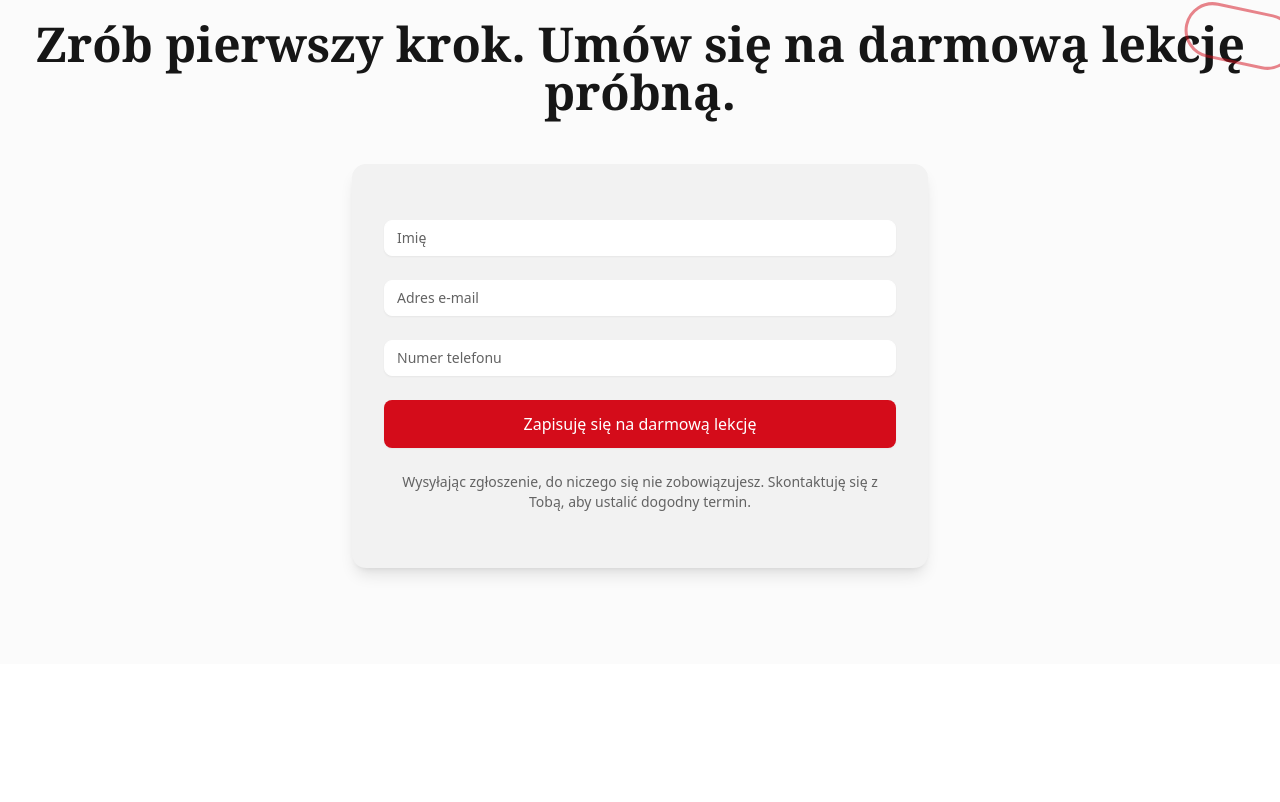
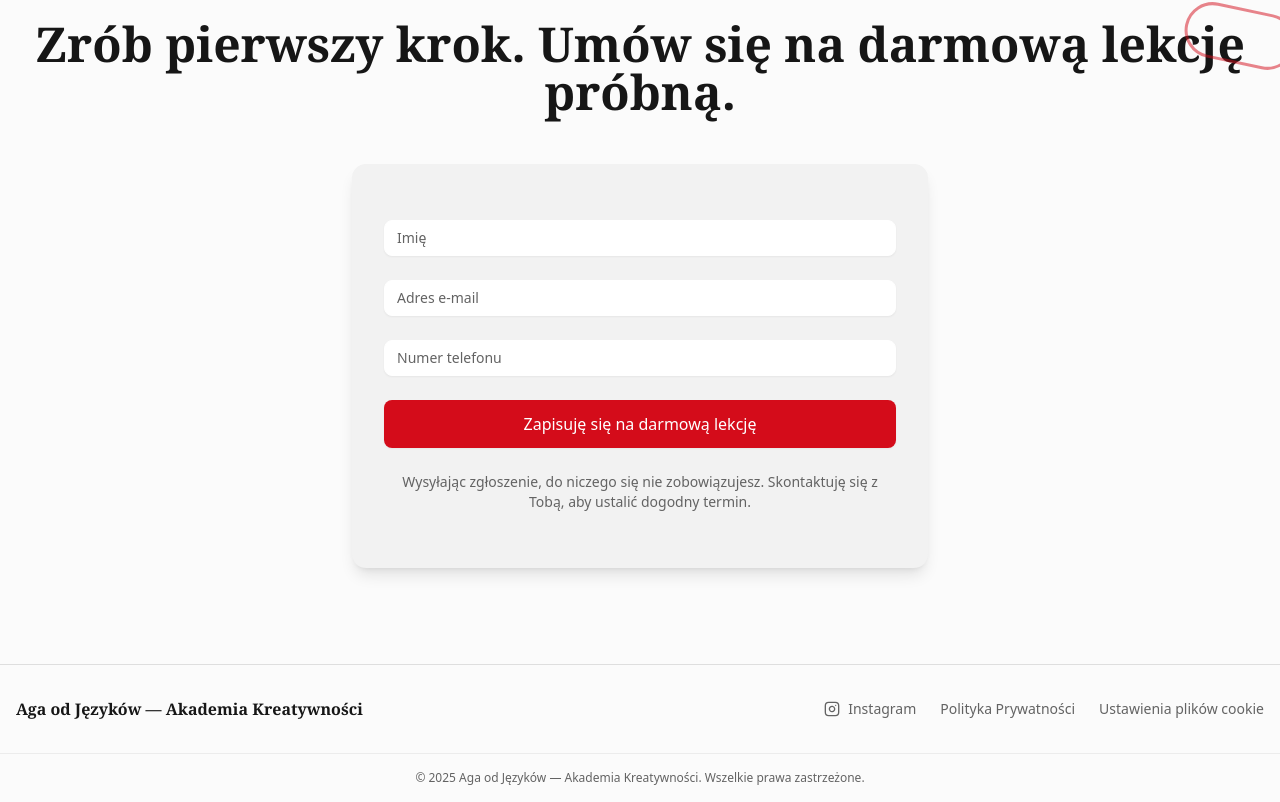
Before and after one commit to davedaslave32123/v0-language-school-website, a Next.js app: page / in a window 1280 px wide. Shown: the part 5269-6071 px from the top of the page. Before the commit the page ends 5933 px from the top, so only its background shows below. Built offline with nearby package versions, Linux system fonts and the light colour scheme; no server answers; a web font is replaced by a local one.

Commit message:
Add site footer with Instagram, privacy link, and cookie settings reset

```diff
--- a/app/layout.tsx
+++ b/app/layout.tsx
@@ -4,6 +4,7 @@ import { Inter, Playfair_Display } from "next/font/google"
 import "./globals.css"
 import { AnalyticsScripts } from "@/components/analytics-scripts"
 import { CookieConsentBanner } from "@/components/cookie-consent-banner"
+import { Footer } from "@/components/footer"
 
 const inter = Inter({
   subsets: ["latin", "latin-ext"],
@@ -33,6 +34,7 @@ export default function RootLayout({
       <body className="font-sans">
         <AnalyticsScripts />
         {children}
+        <Footer />
         <CookieConsentBanner />
       </body>
     </html>
--- /dev/null
+++ b/components/cookie-settings-link.tsx
@@ -0,0 +1,15 @@
+"use client"
+
+import { clearConsent } from "@/lib/consent"
+
+export function CookieSettingsLink() {
+  return (
+    <button
+      type="button"
+      onClick={() => clearConsent()}
+      className="hover:text-primary transition-colors"
+    >
+      Ustawienia plików cookie
+    </button>
+  )
+}
--- /dev/null
+++ b/components/footer.tsx
@@ -0,0 +1,35 @@
+import Link from "next/link"
+import { Instagram } from "lucide-react"
+import { CookieSettingsLink } from "@/components/cookie-settings-link"
+
+export function Footer() {
+  const year = new Date().getFullYear()
+
+  return (
+    <footer className="border-t border-border bg-muted/30">
+      <div className="container mx-auto flex flex-col items-center gap-4 px-4 py-8 text-center sm:flex-row sm:justify-between sm:text-left">
+        <p className="font-serif font-bold text-foreground">Aga od Języków — Akademia Kreatywności</p>
+
+        <div className="flex flex-wrap items-center justify-center gap-x-6 gap-y-2 text-sm text-muted-foreground">
+          <a
+            href="https://instagram.com/aga_od_jezykow"
+            target="_blank"
+            rel="noopener noreferrer"
+            aria-label="Instagram"
+            className="inline-flex items-center gap-2 hover:text-primary transition-colors"
+          >
+            <Instagram className="w-4 h-4" />
+            Instagram
+          </a>
+          <Link href="/polityka-prywatnosci" className="hover:text-primary transition-colors">
+            Polityka Prywatności
+          </Link>
+          <CookieSettingsLink />
+        </div>
+      </div>
+      <div className="border-t border-border/50 py-4 text-center text-xs text-muted-foreground">
+        © {year} Aga od Języków — Akademia Kreatywności. Wszelkie prawa zastrzeżone.
+      </div>
+    </footer>
+  )
+}
```
